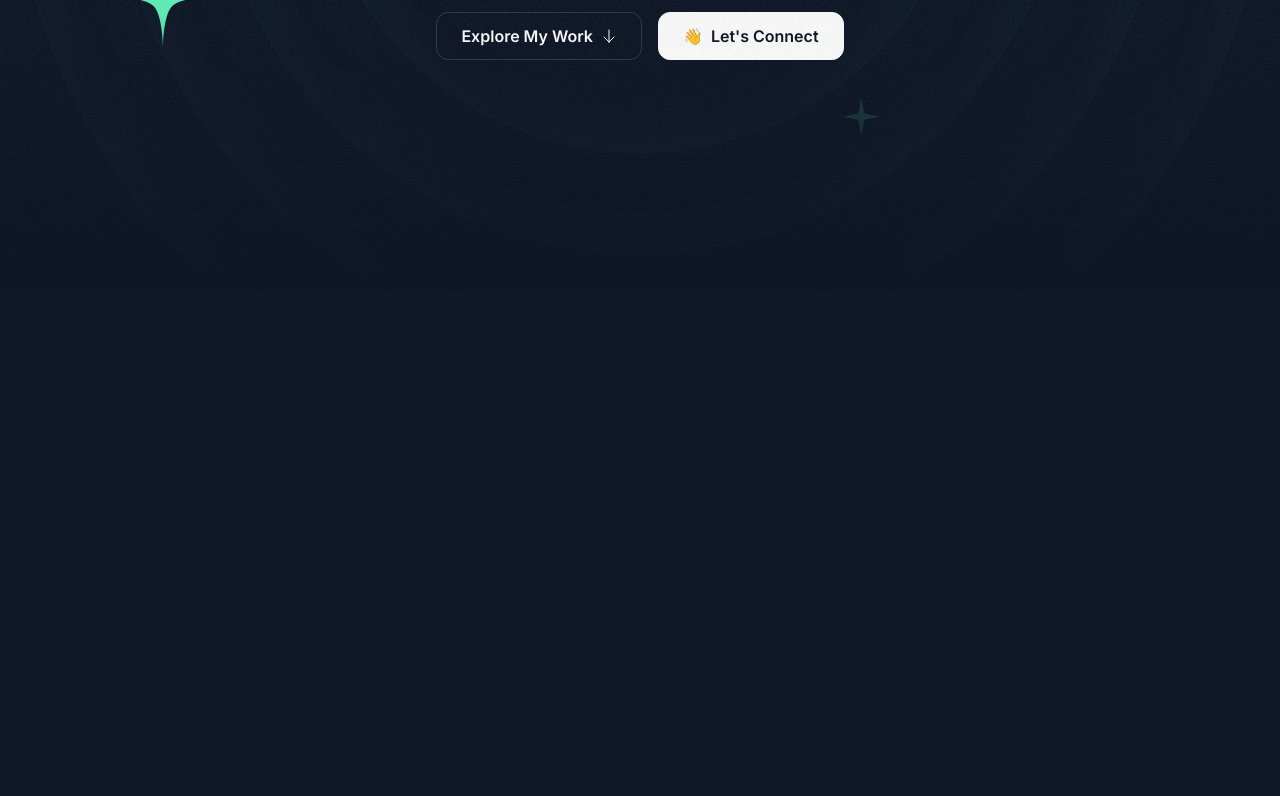
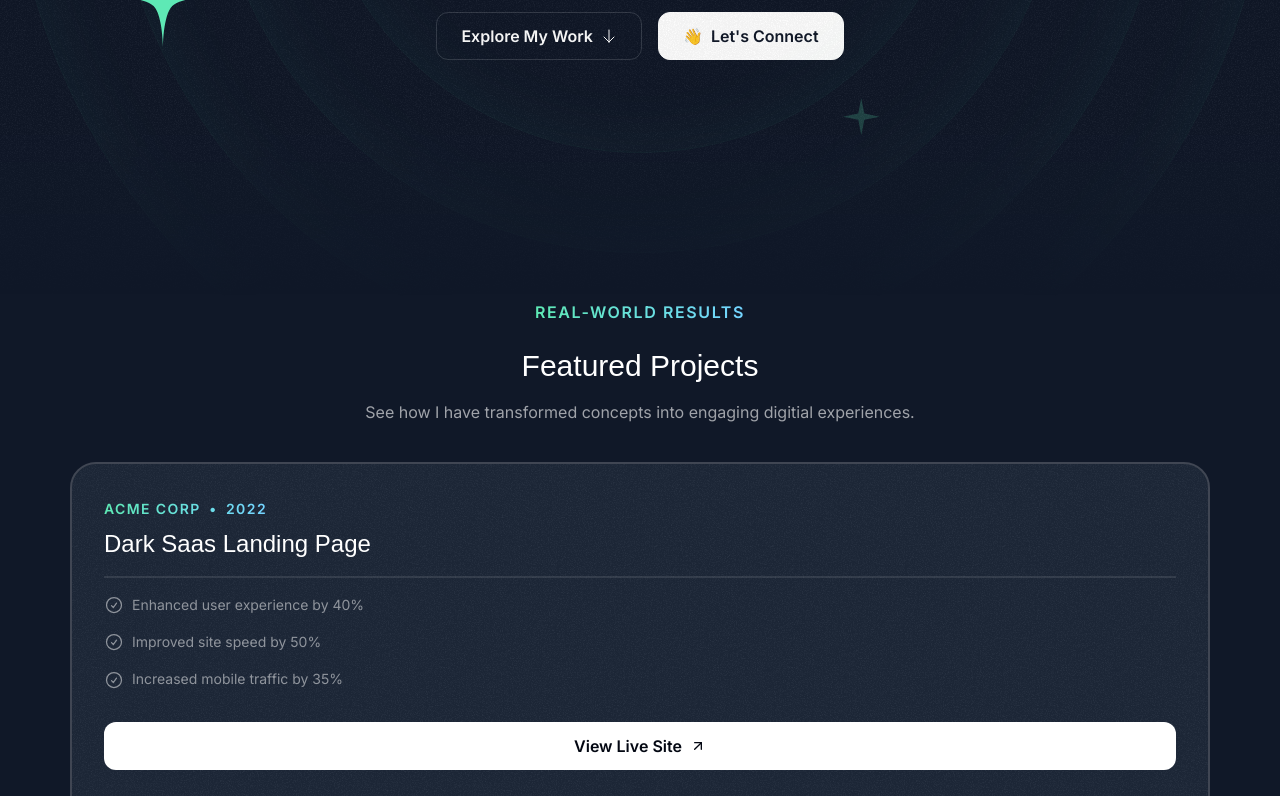
Before and after one commit to Nisschhal/portfolio-v2, a Next.js app: page / in a window 1280 px wide. Shown: the part 654-1450 px from the top of the page. Before the commit the page ends 1107 px from the top, so only its background shows below. Built offline with nearby package versions, Linux system fonts and the light colour scheme; a web font is replaced by a local one.

Commit message:
project section

```diff
--- a/app/globals.css
+++ b/app/globals.css
@@ -33,6 +33,6 @@ body {
   }
   .hero-ring {
     /* Circle inset shadow */
-    @apply absolute inset-0 border top-1/2 left-1/2 -translate-x-1/2 -translate-y-1/2 rounded-full border-emerald-300/5 shadow-[0_0_80px_inset] shadow-emerald-300/5;
+    @apply absolute inset-0  top-1/2 left-1/2 -translate-x-1/2 -translate-y-1/2 rounded-full border border-emerald-300/5 shadow-[0_0_80px_inset] shadow-emerald-300/5;
   }
 }
--- a/app/page.tsx
+++ b/app/page.tsx
@@ -1,5 +1,6 @@
 import { Header } from "@/sections/Header"
 import { HeroSection } from "@/sections/Hero"
+import { ProjectsSection } from "@/sections/Projects"
 
 export default function Home() {
   return (
@@ -7,6 +8,8 @@ export default function Home() {
       <Header />
 
       <HeroSection />
+
+      <ProjectsSection />
     </div>
   )
 }
--- a/sections/Hero.tsx
+++ b/sections/Hero.tsx
@@ -10,7 +10,7 @@ export const HeroSection = () => {
   return (
     <div className="py-32 md:py-48 lg:py-60 relative z-0 overflow-x-clip">
       {/* Mask Background with linear-gradient */}
-      <div className="absolute inset-0 [mask-image:linear-gradient(to_bottom,transparent,black_10%,black_70%,transparent)]">
+      <div className="absolute inset-0 [mask-image:linear-gradient(to_bottom,transparent,black_10%,black_82%,transparent)]">
         {/* Background Noise */}
         <div
           className="absolute inset-0 -z-30 opacity-5  "
--- a/sections/Projects.tsx
+++ b/sections/Projects.tsx
@@ -1,7 +1,10 @@
-import darkSaasLandingPage from "@/assets/images/dark-saas-landing-page.png";
-import lightSaasLandingPage from "@/assets/images/light-saas-landing-page.png";
-import aiStartupLandingPage from "@/assets/images/ai-startup-landing-page.png";
-
+import darkSaasLandingPage from "@/assets/images/dark-saas-landing-page.png"
+import lightSaasLandingPage from "@/assets/images/light-saas-landing-page.png"
+import aiStartupLandingPage from "@/assets/images/ai-startup-landing-page.png"
+import Image from "next/image"
+import CheckCircle from "@/assets/icons/check-circle.svg"
+import UpRightArrow from "@/assets/icons/arrow-up-right.svg"
+import grainImage from "@/assets/images/grain.jpg"
 const portfolioProjects = [
   {
     company: "Acme Corp",
@@ -39,8 +42,85 @@ const portfolioProjects = [
     link: "https://youtu.be/Z7I5uSRHMHg",
     image: aiStartupLandingPage,
   },
-];
+]
 
 export const ProjectsSection = () => {
-  return <div>Projects Section</div>;
-};
+  return (
+    <section className="pb-32">
+      <div className="container">
+        {/* flex to only select the text content */}
+        <div className="flex justify-center">
+          {/* Feature Title */}
+          <p className="uppercase font-semibold tracking-widest bg-gradient-to-r from-emerald-300 to-sky-300 bg-clip-text text-transparent">
+            Real-world Results
+          </p>
+        </div>
+
+        <h2 className="text-3xl font-serif text-center mt-6">
+          Featured Projects
+        </h2>
+        <p className="text-center  text-white/60 mt-4">
+          See how I have transformed concepts into engaging digitial
+          experiences.
+        </p>
+
+        <div className="flex flex-col mt-10 gap-16">
+          {portfolioProjects.map((project) => (
+            <div
+              key={project.title}
+              className="rounded-3xl relative z-0
+              bg-gray-800
+              overflow-hidden px-8 pt-8 outline-2 outline-white/20"
+            >
+              <div
+                className="absolute inset-0 -z-10 opacity-5"
+                style={{
+                  backgroundImage: `url(${grainImage.src})`,
+                }}
+              />
+              <div className="text-sm tracking-widest inline-flex gap-2 bg-gradient-to-r from-emerald-300 to-sky-300 bg-clip-text text-transparent">
+                <span className="font-semibold uppercase ">
+                  {project.company}
+                </span>
+                <span>&bull;</span>
+                <span className="font-semibold uppercase">{project.year}</span>
+              </div>
+
+              {/* Project Title */}
+              <h3 className=" font-serif text-2xl mt-2">{project.title}</h3>
+
+              {/* Seperator */}
+              <hr className="border border-white/10 mt-4" />
+
+              {/* Project Results */}
+              <ul className="mt-4 flex flex-col gap-4">
+                {project.results.map((result) => (
+                  <li
+                    key={result.title}
+                    className="text-sm text-white/50 flex gap-2 items-center"
+                  >
+                    <span>
+                      <CheckCircle className="inline-block size-5" />
+                    </span>
+                    {result.title}
+                  </li>
+                ))}
+              </ul>
+              <a href={project.link}>
+                <button className="inline-flex gap-2  bg-white text-gray-950 h-12 w-full items-center justify-center rounded-xl font-semibold mt-8">
+                  <span> View Live Site</span>
+                  <UpRightArrow className="size-4" />
+                </button>
+              </a>
+              <Image
+                src={project.image}
+                alt={project.title}
+                className="mt-8 -mb-4"
+              />
+            </div>
+          ))}
+        </div>
+      </div>
+    </section>
+  )
+}
```
Also changed, not shown: assets/icons/arrow-up-right.svg.
